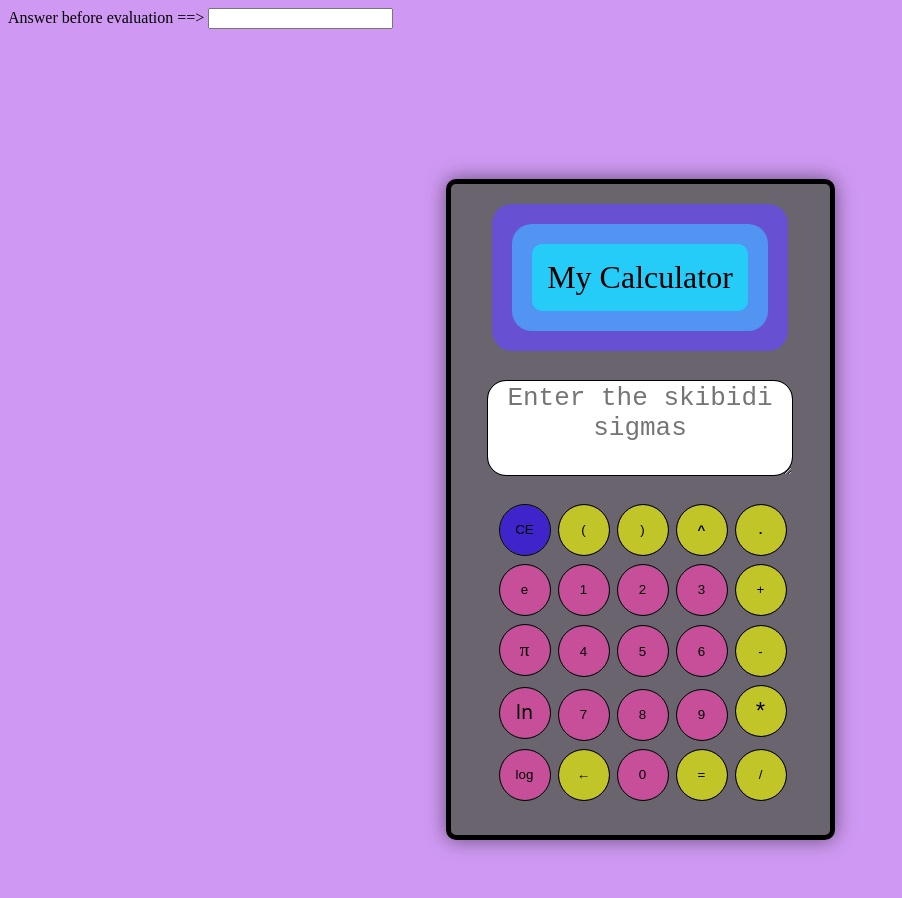
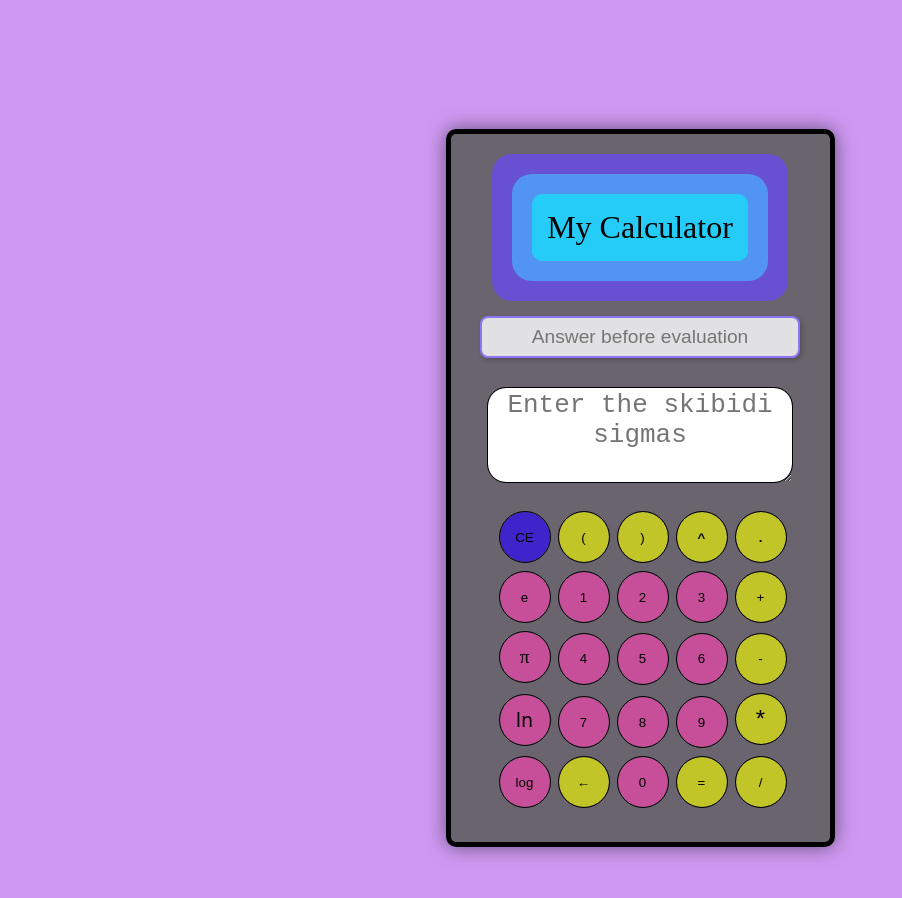
Before and after one commit to SkibidiRany/My-Calculator, a plain HTML site: page My Calculator/index.html in a window 1280 px wide. Shown: the whole page, without its empty margins (0-902 px from the left). Drawn offline with Linux system fonts and the light colour scheme.

Commit message:
Fixed A small detail.
Fixed the "Answer before evaluation" field.

```diff
--- a/My Calculator/Functions.js
+++ b/My Calculator/Functions.js
@@ -68,7 +68,7 @@ function DisplayAnswer(){
     if(operators.includes(answer[answer.length-1])) answer = answer.slice(0,-1)
 
     answer = AnswerAfterChanges(answer)
-    document.getElementById('Test').value = answer
+    document.getElementById('DisplayBefore').value = answer
     answer = formatNumberWithPrecision(eval(answer))
 
     try{
@@ -189,7 +189,7 @@ function ChangePiValue(expression){
 
 
 
-function OnParClick(buttonValue){
+function  OnParClick(buttonValue){
     display = document.getElementById('Display');
     var last = display.value[display.value.length-1]
     if(buttonValue === '(' ){
--- a/My Calculator/index.html
+++ b/My Calculator/index.html
@@ -10,7 +10,6 @@
 </head>
 
 <body>
-    Answer before evaluation ==> <input type="text" id="Test" readonly>
 
     <div class="calculator-container">
         <div class="CalculatorOutline">
@@ -23,9 +22,19 @@
                     </div>
                 </div>
             </div>
+
+            <div style="display: flex; justify-content: center; margin-top: 15px;">
+                <input type="text" id="DisplayBefore" readonly
+                    style="width: 80%; min-width: 300px; padding: 8px; text-align: center;
+                           font-size: 1.2em; border: 2px solid rgba(104, 73, 255, 0.7);
+                           border-radius: 8px; background-color: rgba(255, 255, 255, 0.8);
+                           box-shadow: 2px 2px 5px rgba(0, 0, 0, 0.2);"
+                    placeholder="Answer before evaluation">
+            </div>
+
             <textarea id="Display" rows="3" class="ShrinkToFit DisplayText"
                 style="width: 40%; min-width: 300px;"
-                placeholder="Enter the skibidi sigmas" ></textarea>
+                placeholder="Enter the skibidi sigmas" readonly></textarea>
 
             <div class="grid-container" style="min-width: 320px; max-height: 310px; padding-top: 10px;">
                 <!-- Number Buttons -->
```
